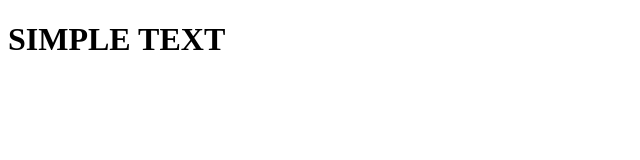
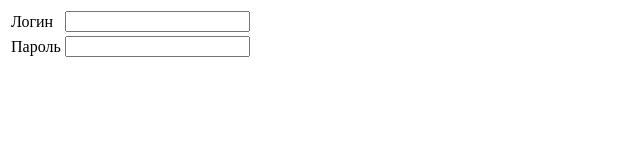
Before and after one commit to Thposbsmt/gittest, a plain HTML site: page Test.html in a window 1280 px wide. Shown: the whole page, without its empty margins (0-640 px from the left). Drawn offline with Linux system fonts and the light colour scheme.

Commit message:
This is a new commit for what I originally planned to be amended

```diff
--- a/Test.html
+++ b/Test.html
@@ -5,6 +5,17 @@
     <title>Test</title>
 </head>
 <body>
-    <h1>SIMPLE TEXT</h1>
+    <form method="post" action="/login/">
+        <table>
+            <tr>
+                <td><label for="loginField">Логин</label></td>
+                <td><input id="loginField" type="text" name="login"></td>
+            </tr>
+            <tr>
+                <td><label for="passwordField">Пароль</label></td>
+                <td><input id="passwordField" type="text" name="password"></td>
+            </tr>
+        </table>
+    </form>
 </body>
 </html>
```
